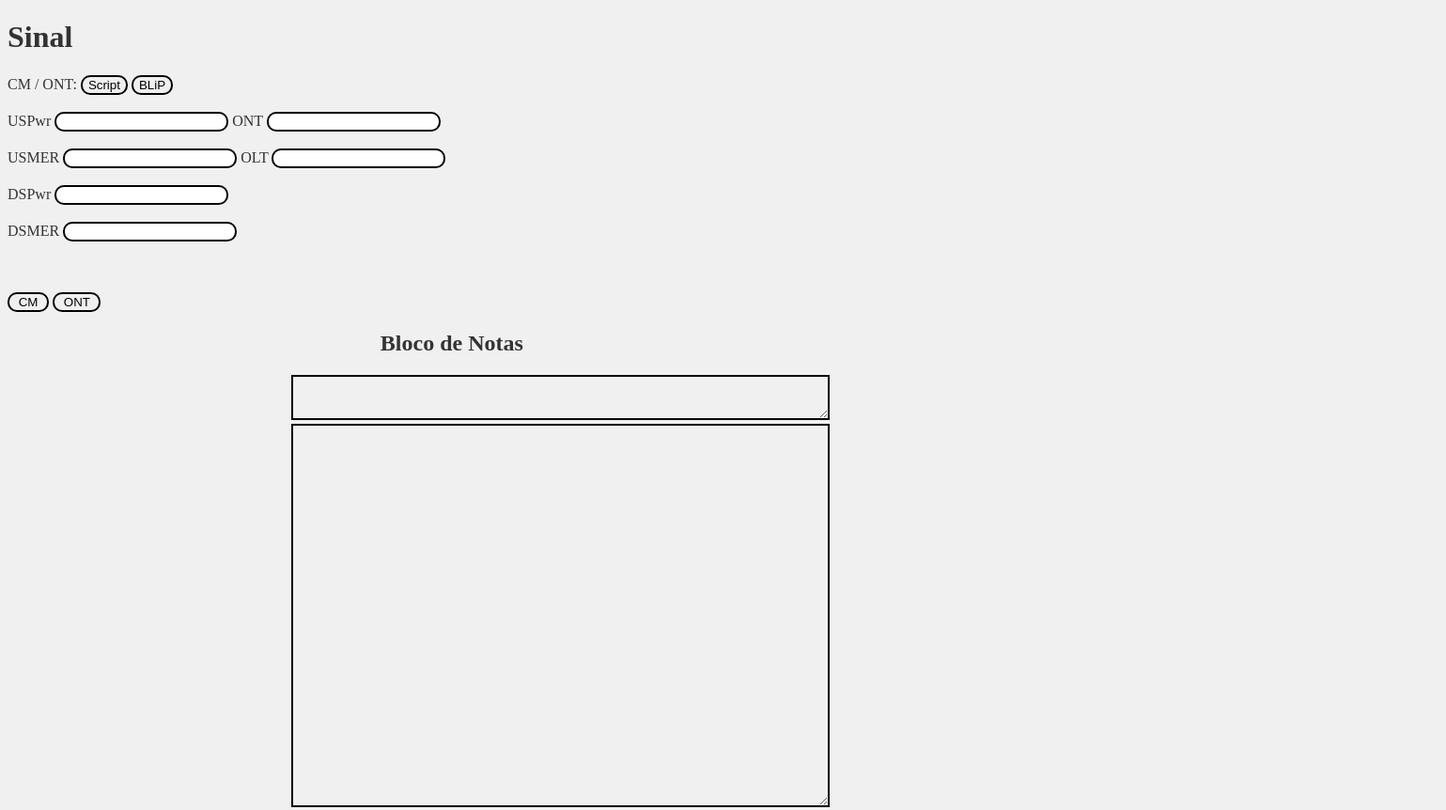
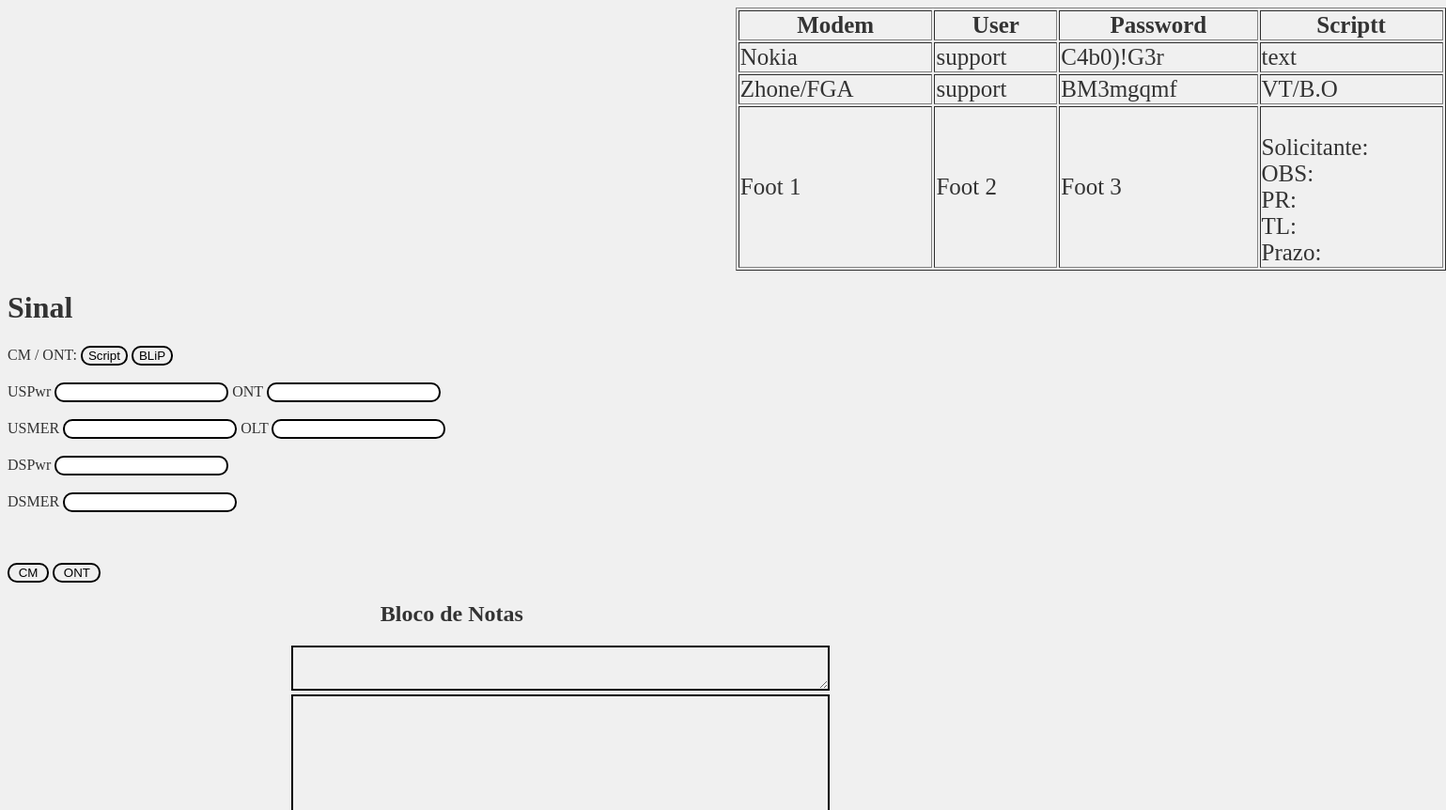
Before and after one commit to edgarbcc/projeto, a plain HTML site: page sinal.html in a window 1280 px wide. Shown: the top 862 px of the page at 94% size, 1539 px wide, since content can reach past the window. Drawn offline with Linux system fonts and the light colour scheme.

Commit message:
Update sinal.html

```diff
--- a/sinal.html
+++ b/sinal.html
@@ -9,13 +9,53 @@
 </head>
 <body>
 
+    <table border="1">
+
+        <thead>
+        <tr>
+            <th>Modem</th>
+            <th>User</th>
+            <th>Password</th>
+            <th>Scriptt</th>
+        </tr>
+        </thead>
+        <tbody>
+        <tr>
+            <td>Nokia</td>
+            <td>support</td>
+            <td>C4b0)!G3r</td>
+            <td>text</td>
+        </tr>
+        <tr>
+            <td>Zhone/FGA</td>
+            <td>support</td>
+            <td>BM3mgqmf</td>
+            <td>VT/B.O</td>
+        </tr>
+        </tbody>
+
+
+        <tfoot>
+            <td>Foot 1</td>
+            <td>Foot 2</td>
+            <td>Foot 3</td>
+            <td> <br> Solicitante: <br>
+                OBS: <br>
+                PR: <br>
+                TL: <br>
+                Prazo: <br>
+            </td>
+        </tfoot>
+
+     </table>
+
     <h1> Sinal </h1>
 
     <section>
 
         <div >
 
-            CM / ONT: <input type="button" value="Script" name="script" onclick="botao_script()"> <input type="button" value="BLiP" name="blip" onclick="botao_blip()"> <br> <br>
+            CM / ONT: <input type="button" value="Script" name="script" onclick="botao_script()"> <input type="button" value="BLiP" name="blip" onclick="botao_blip()">  <br> <br>
                  USPwr <input type="text" name="USPwr" id="USPwr"> ONT <input type="text" name="ONT" id="ONT">  <br> <br>
                  USMER <input type="text" name="USMER" id="USMER"> OLT <input type="text" name="OLT" id="OLT">  <br> <br>
                  DSPwr <input type="text" name="DSPwr" id="DSPwr">  <br> <br>
@@ -29,7 +69,65 @@
 
 
             <h1 id="h1"> Bloco de Notas </h1>
-         <textarea  name="ed" id="ed" cols="50" rows="0" > </textarea>   <textarea name="" id="" cols="50" rows="20"></textarea>
+         <textarea  name="ed" id="ed" cols="50" rows="0" >  </textarea>   <textarea name="" id="" cols="50" rows="20"></textarea>
+
+            <!--
+            <tr> representa uma linha
+            <td> representa uma célula
+            <th> titulo
+            <tfoot></tfoot> ultima linha
+
+
+            -->
+
+
+         <!--   <table border="1">
+            <tr>
+                <td>Nome</td>
+                <td>Idade</td>
+                <td>Profissão</td>
+            </tr>
+            <tr>
+                <td>Ted</td>
+                <td>22</td>
+                <td>Estudante</td>
+            </tr>
+            <tr>
+                <td>Ralf</td>
+                <td>26</td>
+                <td>Designer</td>
+            </tr>
+        </table>
+        -->
+
+       <!--  <table border="1">
+            <thead>
+            <tr>
+                <th>titulo 1</th>
+                <th>titulo 2</th>
+                <th>titulo 3</th>
+            </tr>
+            </thead>
+            <tbody>
+            <tr>
+                <td>Body1 linha1</td>
+                <td>Body2 linha1</td>
+                <td>Body3 linha1</td>
+            </tr>
+            <tr>
+                <td>Body1 linha2</td>
+                <td>Body2 linha2</td>
+                <td>Body3 linha2</td>
+            </tr>
+            </tbody>
+            <tfoot>
+                <td>Foot 1</td>
+                <td>Foot 2</td>
+                <td>Foot 3</td>
+            </tfoot>
+         </table>
+
+         -->
 
 
 
@@ -42,5 +140,6 @@
     </section>
 
     <script src="sinal.js"> </script>
+
 </body>
 </html>
```
